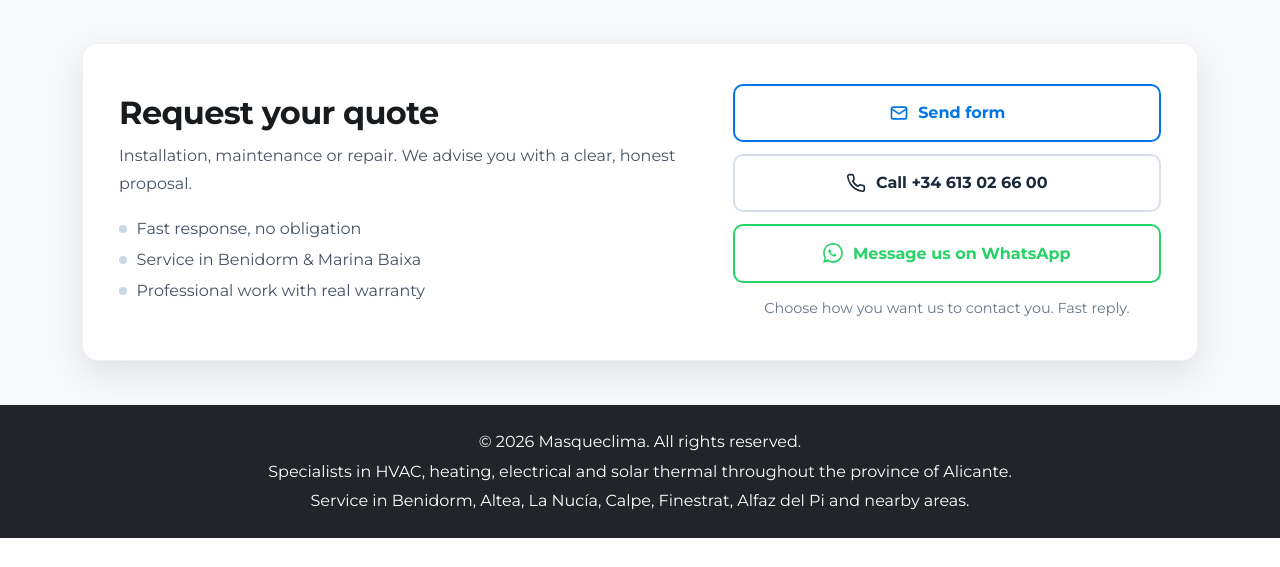
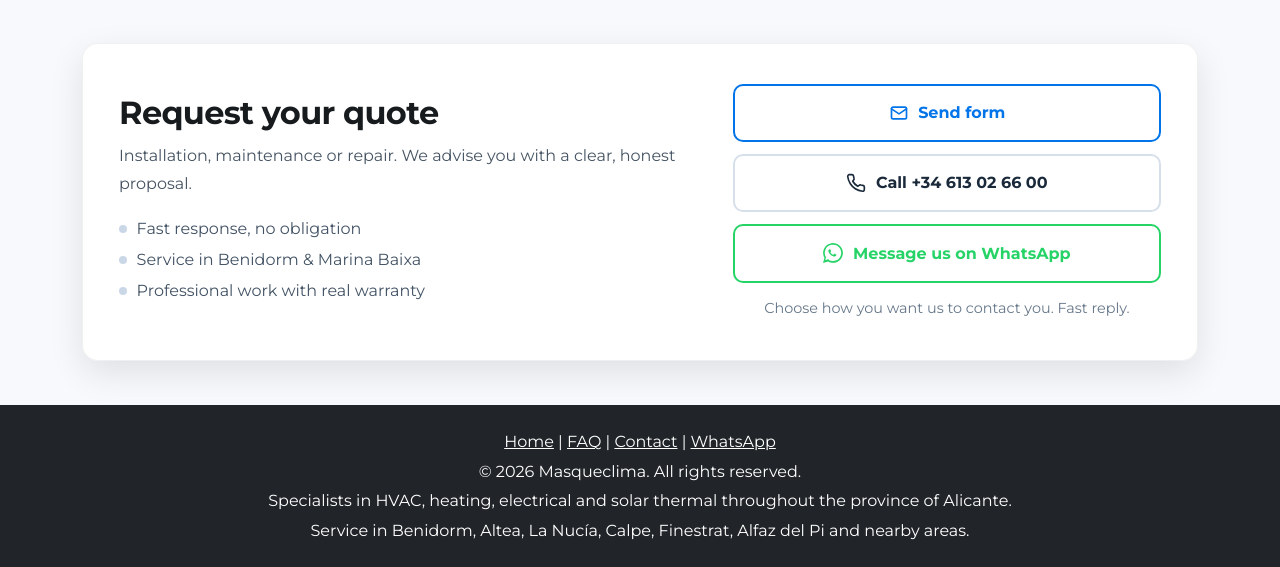
Before and after one commit to nachocuenca/masqueclima, a PHP site: page /en/ in a window 1280 px wide. Shown: the part 3626-4193 px from the top of the page. Before the commit the page ends 4164 px from the top, so only its background shows below. Run offline with PHP 8.4, Linux system fonts and the light colour scheme.

Commit message:
fix: simplify header and move content hubs to footer

```diff
--- a/app/front_controller.php
+++ b/app/front_controller.php
@@ -145,6 +145,7 @@ function patch_snapshot_html(string $html, string $path, string $lang): string {
   $html = patch_snapshot_remove_city_navigation_extras($html);
   $html = patch_snapshot_contact_anchor($html);
   $html = patch_snapshot_footer_guides_link($html, $lang);
+  $html = patch_snapshot_home_context_links($html, $path, $lang);
 
   $html = patch_es_p1_location_page($html, $path, $lang);
 
@@ -244,16 +245,63 @@ function patch_snapshot_contact_anchor(string $html): string {
 }
 
 function patch_snapshot_footer_guides_link(string $html, string $lang): string {
-  if ($lang !== 'es' || str_contains($html, 'footer-main-links')) {
+  if (str_contains($html, 'footer-main-links')) {
     return $html;
   }
 
+  $links = footer_main_links_html($lang);
+
   return preg_replace(
     '/(<footer class="bg-dark text-white py-4">[\s\S]*?<div class="container text-center">)/',
-    '$1' . "\n" . '    <p class="mb-1 footer-main-links"><a class="text-white" href="/es/servicios/">Servicios</a> | <a class="text-white" href="/es/zonas/">Zonas</a> | <a class="text-white" href="/es/blog/">Gu&iacute;as</a></p>',
+    '$1' . "\n" . '    ' . $links,
     $html,
     1
   ) ?? $html;
+}
+
+function footer_main_links_html(string $lang): string {
+  if ($lang === 'es') {
+    return '<p class="mb-1 footer-main-links"><a class="text-white" href="/es/servicios/">Servicios</a> | <a class="text-white" href="/es/zonas/">Zonas</a> | <a class="text-white" href="/es/blog/">Gu&iacute;as</a> | <a class="text-white" href="/es/#contacto">Contacto</a> | <a class="text-white" href="https://wa.me/34613026600" target="_blank" rel="noopener">WhatsApp</a></p>';
+  }
+
+  $home = e(lang_url($lang));
+  $faq = e(lang_url($lang) . '#faq');
+  $contact = e(lang_url($lang) . '#contacto');
+  $homeLabel = e(t('nav.home', 'Inicio'));
+  $faqLabel = e(t('nav.faq', 'FAQ'));
+  $contactLabel = e(t('nav.contact', 'Contacto'));
+
+  return '<p class="mb-1 footer-main-links"><a class="text-white" href="' . $home . '">' . $homeLabel . '</a> | <a class="text-white" href="' . $faq . '">' . $faqLabel . '</a> | <a class="text-white" href="' . $contact . '">' . $contactLabel . '</a> | <a class="text-white" href="https://wa.me/34613026600" target="_blank" rel="noopener">WhatsApp</a></p>';
+}
+
+function patch_snapshot_home_context_links(string $html, string $path, string $lang): string {
+  if ($lang !== 'es' || !snapshot_is_home_path($path, $lang) || str_contains($html, 'home-context-links')) {
+    return $html;
+  }
+
+  $servicesLink = '    <p class="mt-4 mb-0 text-center home-context-links"><a class="btn btn-outline-primary" href="/es/servicios/">Ver servicios de climatizaci&oacute;n</a></p>' . "\n";
+  $html = preg_replace_callback(
+    '/(<section class="services-plain" id="metodo">[\s\S]*?)(\s*<\/div>\s*<\/section>)/',
+    static function (array $matches) use ($servicesLink): string {
+      return rtrim($matches[1]) . "\n" . $servicesLink . $matches[2];
+    },
+    $html,
+    1
+  ) ?? $html;
+
+  $zonesLink = '    <p class="mt-3 mb-4 text-center home-context-links"><a class="btn btn-outline-primary" href="/es/zonas/">Ver zonas de servicio</a></p>' . "\n";
+  $zonesNeedle = '    <div class="zona-mapa">';
+  if (str_contains($html, $zonesNeedle)) {
+    $html = str_replace($zonesNeedle, $zonesLink . $zonesNeedle, $html);
+  }
+
+  $guidesLink = '    <p class="text-center mb-4 home-context-links"><a class="btn btn-outline-primary" href="/es/blog/">Ver gu&iacute;as de climatizaci&oacute;n</a></p>' . "\n";
+  $faqNeedle = '    <div class="accordion" id="faqAccordion">';
+  if (str_contains($html, $faqNeedle)) {
+    $html = str_replace($faqNeedle, $guidesLink . $faqNeedle, $html);
+  }
+
+  return $html;
 }
 
 function patch_snapshot_body_links(string $body, string $lang): string {
--- a/app/helpers.php
+++ b/app/helpers.php
@@ -85,10 +85,9 @@ if (!function_exists('primary_nav_items')) {
             return [
                 ['label' => 'Inicio', 'href' => '/es/'],
                 ['label' => 'Método', 'href' => '/es/#metodo'],
-                ['label' => 'Servicios', 'href' => '/es/servicios/'],
-                ['label' => 'Zonas', 'href' => '/es/zonas/'],
+                ['label' => 'Nosotros', 'href' => '/es/#nosotros'],
+                ['label' => 'Zona', 'href' => '/es/#zona'],
                 ['label' => 'FAQ', 'href' => '/es/#faq'],
-                ['label' => 'Guías', 'href' => '/es/blog/'],
                 ['label' => 'Contacto', 'href' => '/es/#contacto'],
             ];
         }
--- a/views/partials/footer.php
+++ b/views/partials/footer.php
@@ -7,7 +7,9 @@
 
     <p class="mb-1"><?php echo e(t('footer.tagline')); ?></p>
     <?php if (($GLOBALS['current_lang'] ?? 'es') === 'es'): ?>
-      <p class="mb-1"><a class="text-white" href="/es/servicios/">Servicios</a> | <a class="text-white" href="/es/zonas/">Zonas</a> | <a class="text-white" href="/es/blog/">Gu&iacute;as</a></p>
+      <p class="mb-1"><a class="text-white" href="/es/servicios/">Servicios</a> | <a class="text-white" href="/es/zonas/">Zonas</a> | <a class="text-white" href="/es/blog/">Gu&iacute;as</a> | <a class="text-white" href="/es/#contacto">Contacto</a> | <a class="text-white" href="https://wa.me/34613026600" target="_blank" rel="noopener">WhatsApp</a></p>
+    <?php else: ?>
+      <p class="mb-1"><a class="text-white" href="<?php echo e(lang_url($GLOBALS['current_lang'] ?? 'es')); ?>"><?php echo e(t('nav.home', 'Inicio')); ?></a> | <a class="text-white" href="<?php echo e(lang_url($GLOBALS['current_lang'] ?? 'es').'#faq'); ?>"><?php echo e(t('nav.faq', 'FAQ')); ?></a> | <a class="text-white" href="<?php echo e(lang_url($GLOBALS['current_lang'] ?? 'es').'#contacto'); ?>"><?php echo e(t('nav.contact', 'Contacto')); ?></a> | <a class="text-white" href="https://wa.me/34613026600" target="_blank" rel="noopener">WhatsApp</a></p>
     <?php endif; ?>
     <p class="mb-0"><?php echo e(t('footer.service')); ?></p>
   </div>
```
Also changed, not shown: docs/COPY_CLEANUP_NOTES.md (+20 -4 lines), docs/INTERNAL_LINKING_PLAN.md (+10 -9 lines), docs/P1_CONTENT_IMPLEMENTATION_NOTES.md (+13 -8 lines), docs/REFORMAS_DECISION_PENDING.md (+6 -5 lines).
